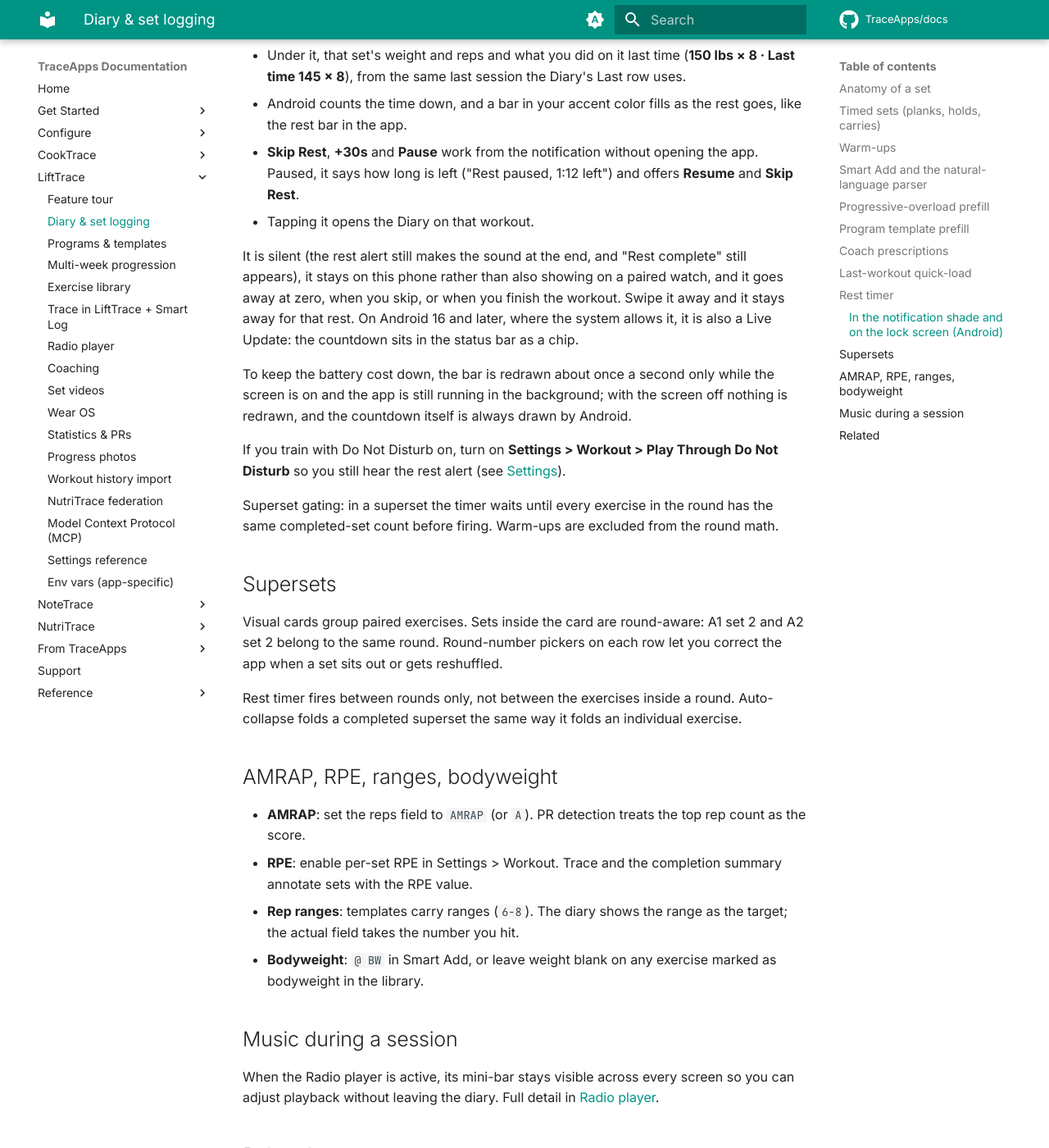
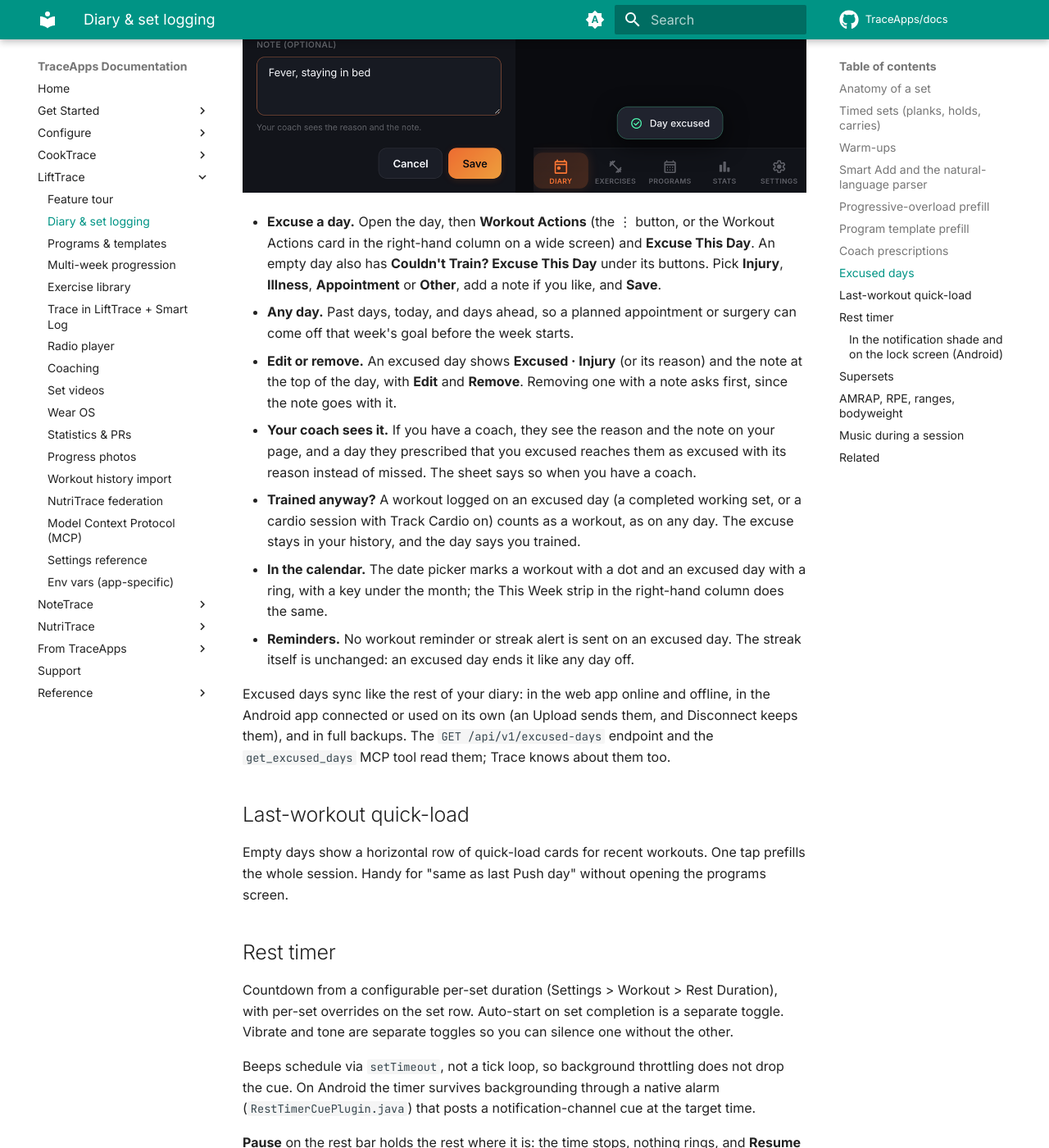
Before and after one commit to TraceApps/docs, an MkDocs documentation site: the page built from docs/lifttrace/diary.md, in a window 1280 px wide and 1400 px high, scrolled down 4193 px. Shown: the whole window at 82% size. Built offline with MkDocs 1.6.1 and Material for MkDocs 9.7.7, drawn with Linux system fonts in a browser that asks for light colours; comment, search, counter and statistics services are not loaded; some of the changed text lies outside the part shown.

Commit message:
LiftTrace: excused days and one rule for a trained day (TraceApps/lifttrace#121)

```diff
--- a/docs/lifttrace/diary.md
+++ b/docs/lifttrace/diary.md
@@ -80,6 +80,22 @@ Load a workout from your active program (**Load today's workout** button on an e
 
 If your coach prescribed a workout for the day, it shows on the Diary on that day with your coach's name. It asks first: **Accept** or **Decline**, and once accepted, **Load** puts it in the day. Prescriptions waiting for your answer, from any day, are listed under **Waiting for Your Answer**; accepted ones with no date sit under **Suggested by Your Coach** on an empty day. See [Coaching](coaching.md#prescriptions).
 
+## Excused days
+
+Some days you can't train: you're injured, you're ill, or there's an appointment you can't move. Mark those days as excused so they read differently from a day you skipped, and so they don't count against your weekly goal.
+
+![Excuse This Day: reason chips and a note, then the excused day in the Diary](../assets/img/lifttrace/15-diary-excused.png)
+
+- **Excuse a day.** Open the day, then **Workout Actions** (the ⋮ button, or the Workout Actions card in the right-hand column on a wide screen) and **Excuse This Day**. An empty day also has **Couldn't Train? Excuse This Day** under its buttons. Pick **Injury**, **Illness**, **Appointment** or **Other**, add a note if you like, and **Save**.
+- **Any day.** Past days, today, and days ahead, so a planned appointment or surgery can come off that week's goal before the week starts.
+- **Edit or remove.** An excused day shows **Excused · Injury** (or its reason) and the note at the top of the day, with **Edit** and **Remove**. Removing one with a note asks first, since the note goes with it.
+- **Your coach sees it.** If you have a coach, they see the reason and the note on your page, and a day they prescribed that you excused reaches them as excused with its reason instead of missed. The sheet says so when you have a coach.
+- **Trained anyway?** A workout logged on an excused day (a completed working set, or a cardio session with Track Cardio on) counts as a workout, as on any day. The excuse stays in your history, and the day says you trained.
+- **In the calendar.** The date picker marks a workout with a dot and an excused day with a ring, with a key under the month; the This Week strip in the right-hand column does the same.
+- **Reminders.** No workout reminder or streak alert is sent on an excused day. The streak itself is unchanged: an excused day ends it like any day off.
+
+Excused days sync like the rest of your diary: in the web app online and offline, in the Android app connected or used on its own (an Upload sends them, and Disconnect keeps them), and in full backups. The `GET /api/v1/excused-days` endpoint and the `get_excused_days` MCP tool read them; Trace knows about them too.
+
 ## Last-workout quick-load
 
 Empty days show a horizontal row of quick-load cards for recent workouts. One tap prefills the whole session. Handy for "same as last Push day" without opening the programs screen.
```
Also changed, not shown: docs/lifttrace/coaching.md (+4 -3 lines), docs/lifttrace/mcp.md (+3 -1 lines), docs/lifttrace/statistics.md (+11 -2 lines), docs/lifttrace/trace.md (+1 -0 lines), docs/assets/img/lifttrace/15-diary-excused.png (added), docs/assets/img/lifttrace/16-statistics-excused.png (added).
